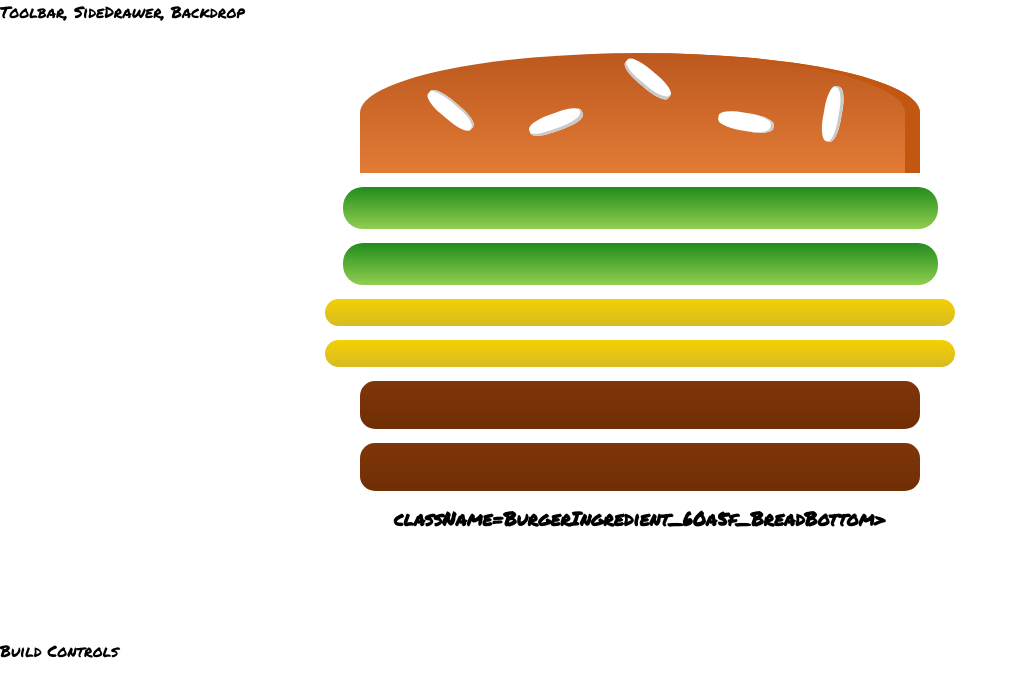
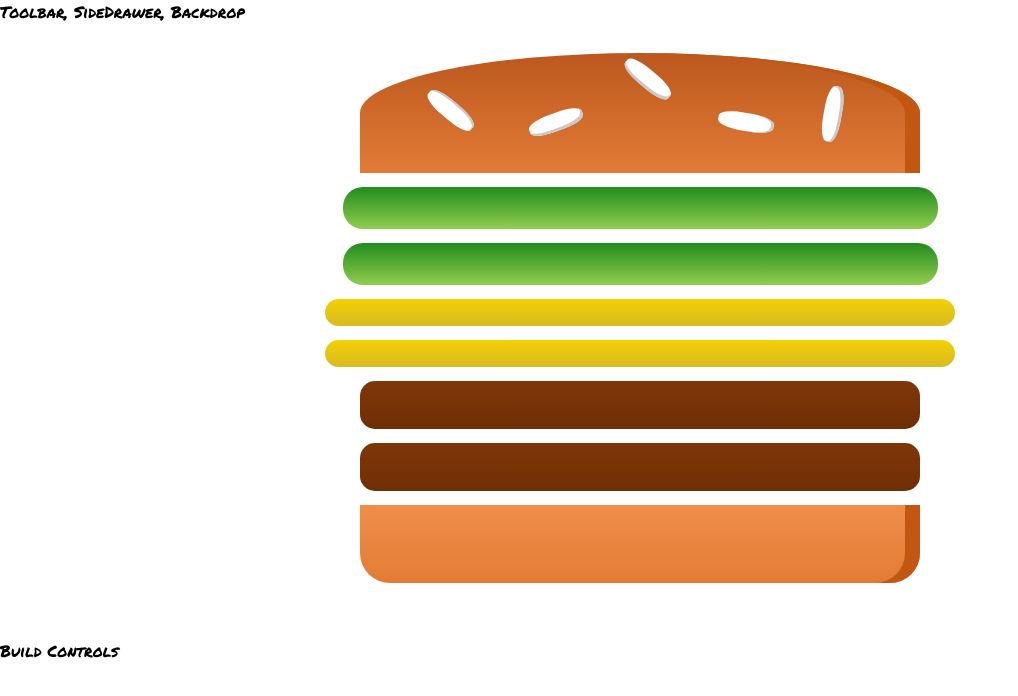
Before and after one commit to acecera/burger-builder, a React app: page / in a window 1280 px wide. Shown: the top 696 px of the page, without its empty margins (0-1018 px from the left). Built offline with nearby package versions, Linux system fonts and the light colour scheme.

Commit message:
corrected syntax for breadBottom ingredient.

```diff
--- a/src/components/Burger/BurgerIngredient/BurgerIngredient.js
+++ b/src/components/Burger/BurgerIngredient/BurgerIngredient.js
@@ -8,7 +8,7 @@ class BurgerIngredient extends Component {
 
         switch(this.props.type) {
             case ('bread-bottom'):
-                ingredient = <div> className={classes.BreadBottom}></div>;
+                ingredient = <div className={classes.BreadBottom}></div>;
                 break;
             case ('bread-top'):
                 ingredient = (
```
